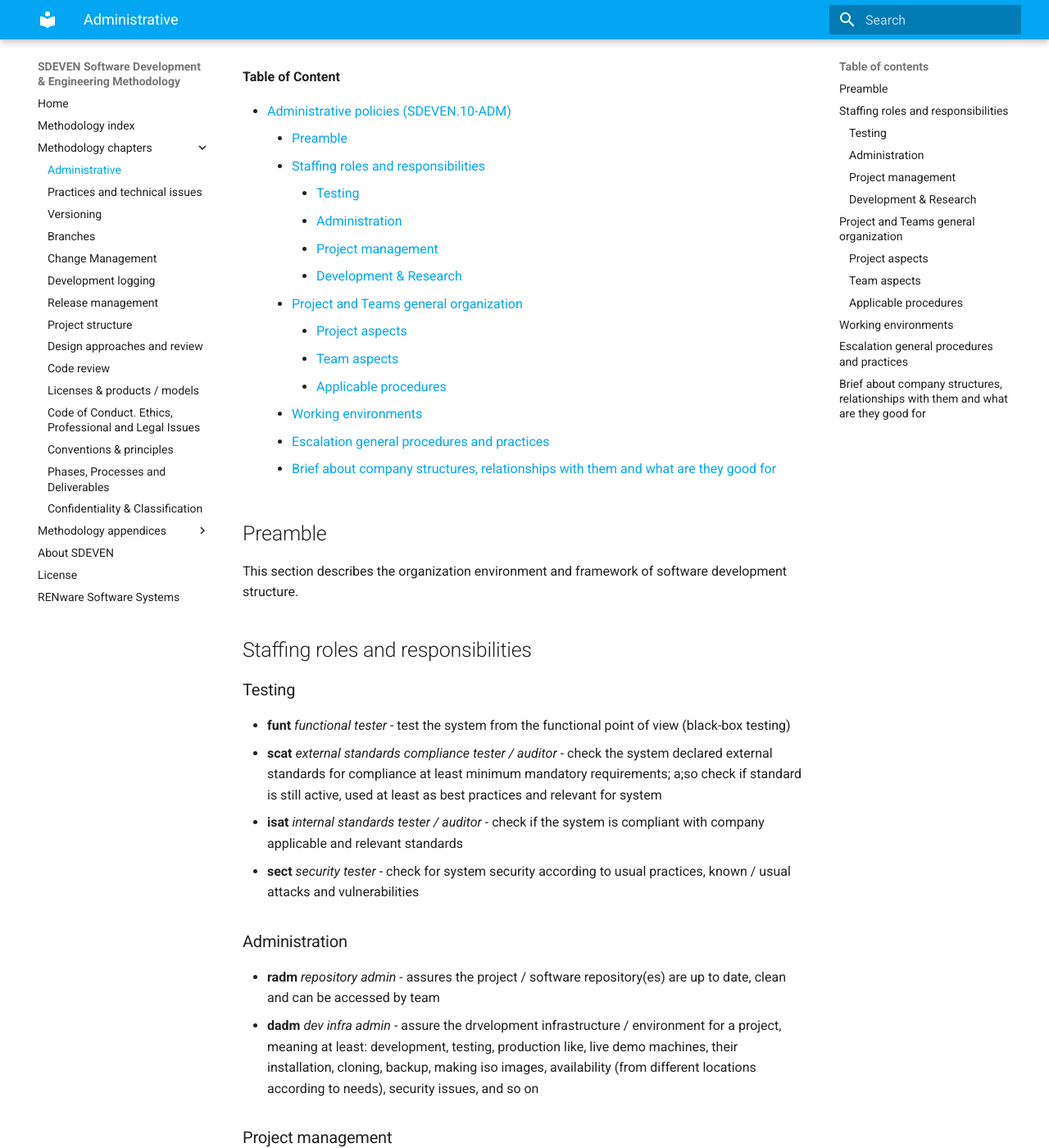
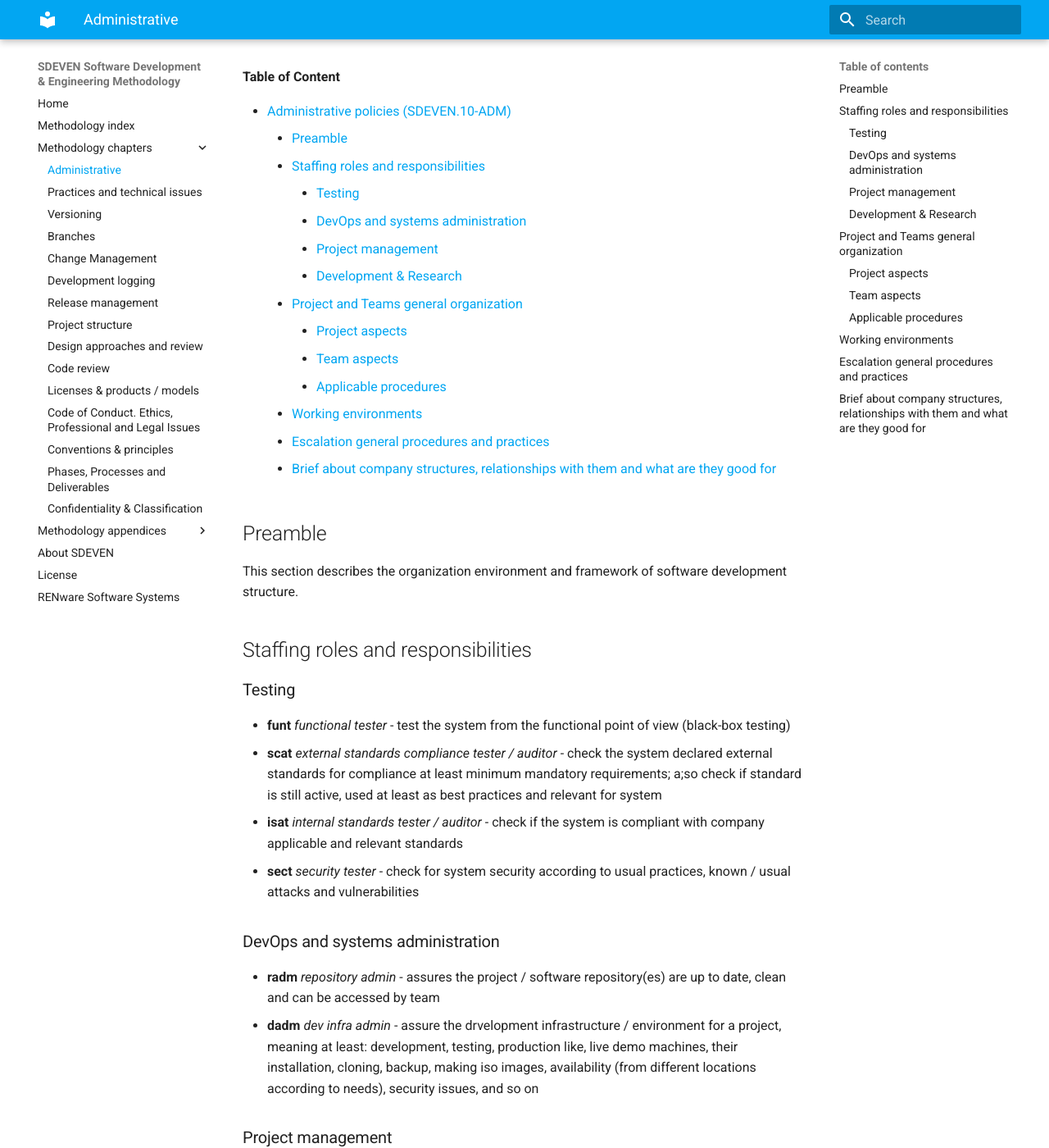
Before and after one commit to petre-renware/sdeven, an MkDocs documentation site: the page built from SDEVEN_content_docs/SDEVEN.10_ADM.md, in a window 1280 px wide and 1400 px high, scrolled down 323 px. Shown: the whole window at 82% size. Built offline with MkDocs 1.6.1 and Material for MkDocs 9.7.7, drawn with Linux system fonts in a browser that asks for light colours.

Commit message:
Update SDEVEN.10_ADM.md

```diff
--- a/SDEVEN_content_docs/SDEVEN.10_ADM.md
+++ b/SDEVEN_content_docs/SDEVEN.10_ADM.md
@@ -25,7 +25,7 @@
 * **isat** *internal standards tester / auditor* - check if the system is compliant with company applicable and relevant standards
 * **sect** *security tester* - check for system security according to usual practices, known / usual attacks and vulnerabilities
 
-### Administration
+### DevOps and systems administration
 
 * **radm** *repository admin* - assures the project / software repository(es) are up to date, clean and can be accessed by team
 * **dadm** *dev infra admin* - assure the drvelopment infrastructure / environment for a project, meaning at least: development, testing, production like, live demo machines, their installation, cloning, backup, making iso images, availability (from different locations according to needs), security issues, and so on
```
